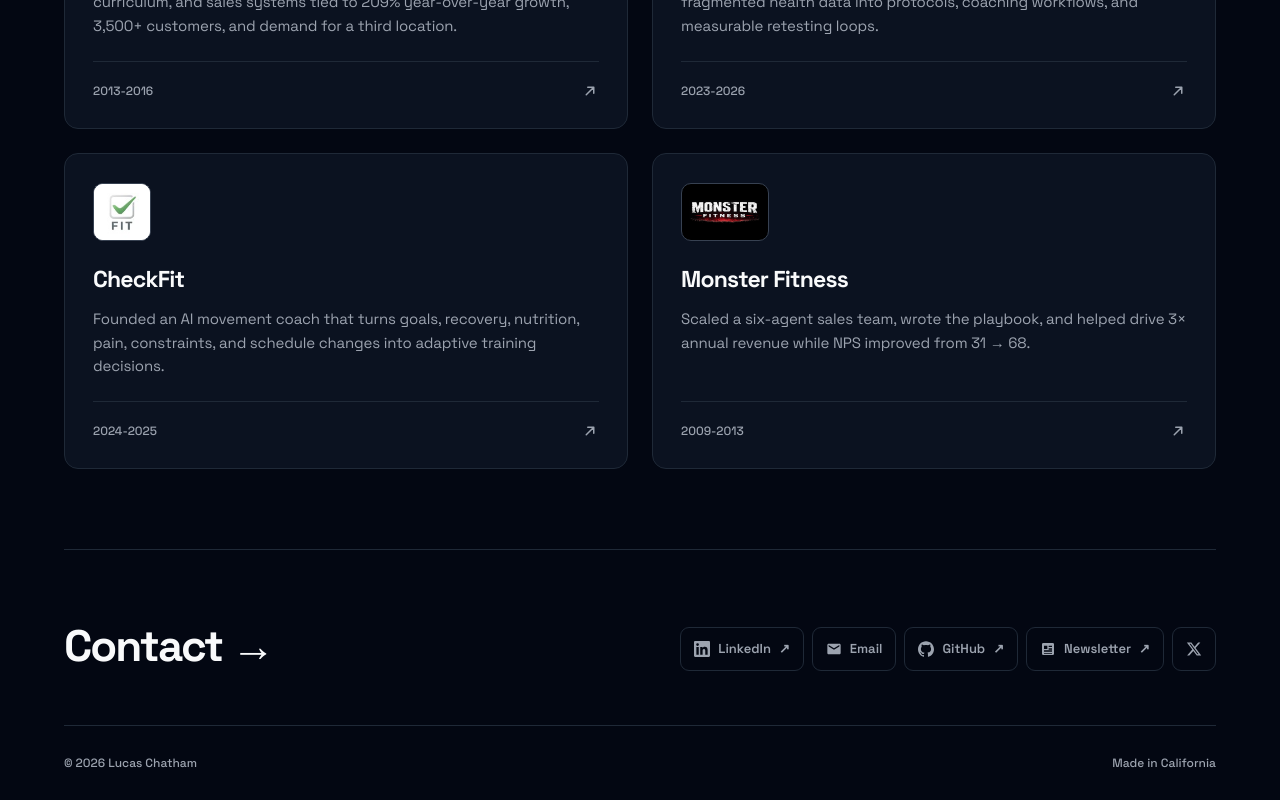
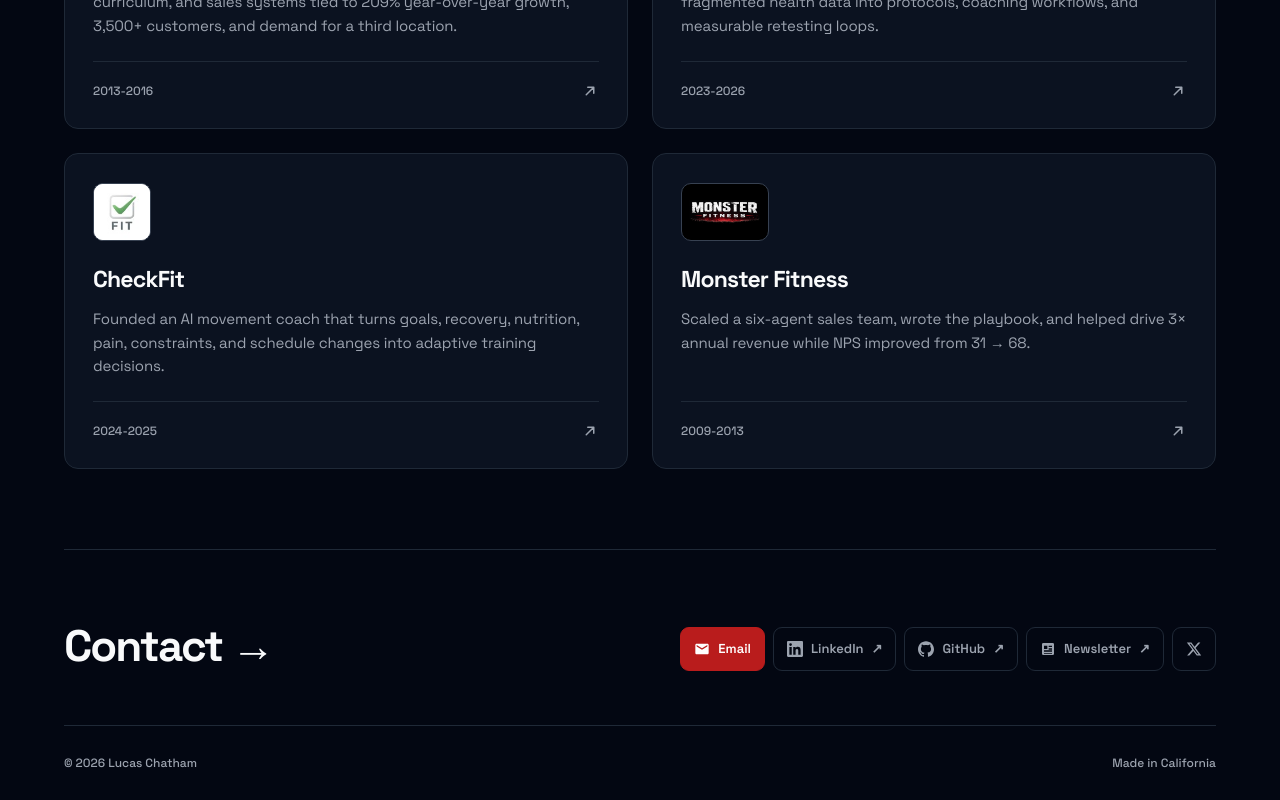
Before and after one commit to lucaschatham/lucaschatham, a Next.js app: page / in a window 1280 px wide. Shown: the part 2029-2829 px from the top of the page. Built offline with nearby package versions, Linux system fonts and the light colour scheme.

Commit message:
Make email the primary contact action

```diff
--- a/app/redesign.css
+++ b/app/redesign.css
@@ -2309,6 +2309,7 @@ summary:focus-visible,
   font-weight: 600;
   letter-spacing: 0;
   text-transform: none;
+  transition: border-color 150ms ease, background 150ms ease, color 150ms ease, transform 120ms ease;
 }
 
 .com a:last-child {
@@ -2319,6 +2320,23 @@ summary:focus-visible,
   border-color: var(--line-strong);
   background: var(--surface);
   color: var(--silver-100);
+}
+
+.com a.contact-cta {
+  border-color: var(--action-bg);
+  background: var(--action-bg);
+  color: var(--action-fg);
+}
+
+.com a.contact-cta:hover,
+.com a.contact-cta:focus-visible {
+  border-color: var(--action-bg-hover);
+  background: var(--action-bg-hover);
+  color: var(--action-fg);
+}
+
+.com a.contact-cta:active {
+  transform: scale(.97);
 }
 
 .com a .ic {
--- a/components/manifest.tsx
+++ b/components/manifest.tsx
@@ -408,6 +408,17 @@ export function SocialFooter() {
       </div>
       <nav className="com" aria-label="Social">
         <a
+          className="contact-cta"
+          href={CONTACT_MAILTO}
+          rel="me"
+          aria-label="Email Lucas Chatham"
+        >
+          <span className="ic">
+            <EmailIcon />
+          </span>
+          Email
+        </a>
+        <a
           href="https://www.linkedin.com/in/lucaschatham/"
           rel="me noopener"
           target="_blank"
@@ -418,16 +429,6 @@ export function SocialFooter() {
           </span>
           LinkedIn
           <span aria-hidden="true">↗</span>
-      </a>
-      <a
-        href={CONTACT_MAILTO}
-        rel="me"
-        aria-label="Email Lucas Chatham"
-      >
-        <span className="ic">
-          <EmailIcon />
-        </span>
-        Email
         </a>
         <a
           href="https://github.com/lucaschatham"
```
Also changed, not shown: 1 other file (tests, documents, lock files or other folders). Lines whose indentation alone changed are shown as unchanged.
